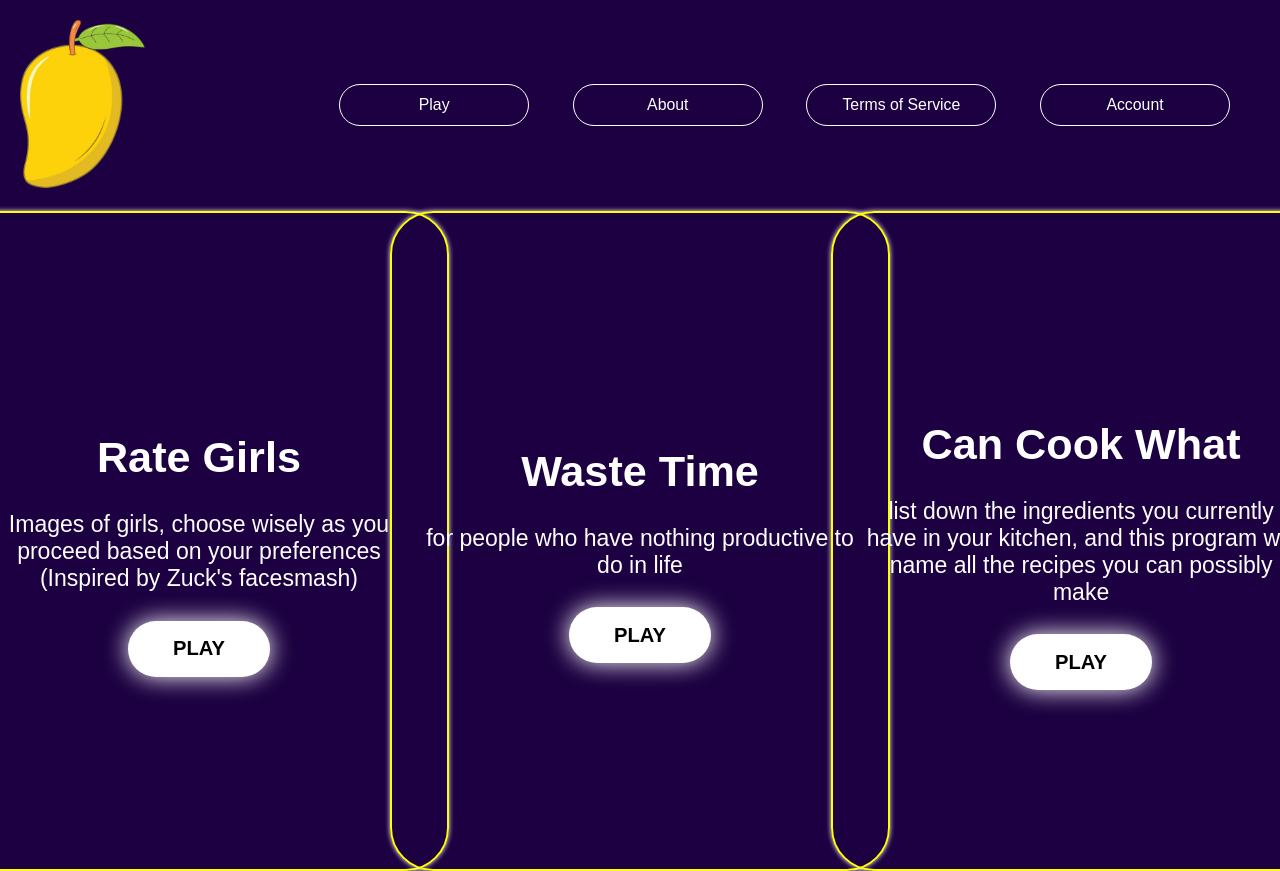
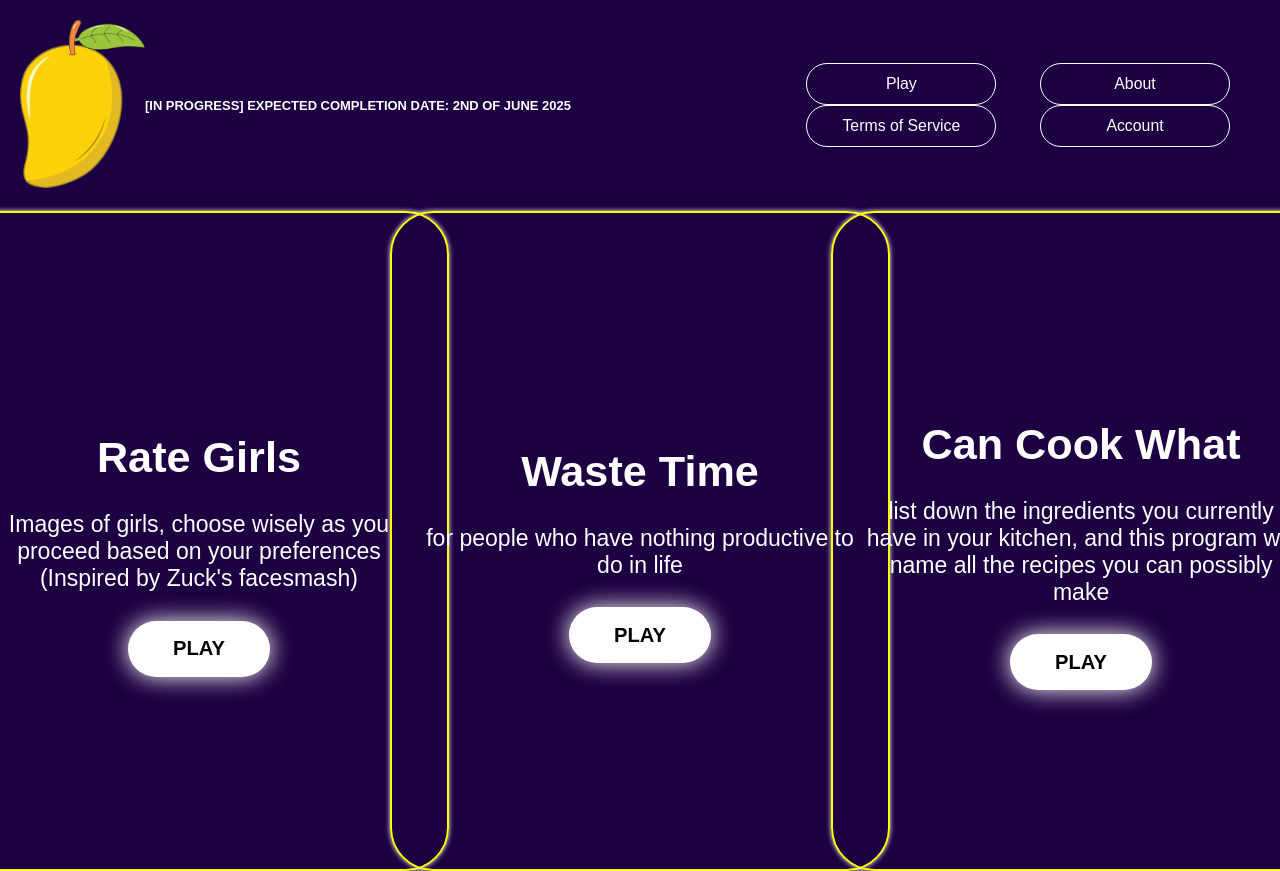
Before and after one commit to chaunsareal/Chaunsa-Interactive-Site-, a plain HTML site: page index.html in a window 1280 px wide. Shown: the top 871 px of the page. Drawn offline with Linux system fonts and the light colour scheme.

Commit message:
index.html

```diff
--- a/index.html
+++ b/index.html
@@ -13,6 +13,7 @@
             <div class="logo">
                 <img src="Logo.png" width="125px">
             </div>
+            <h3>[IN PROGRESS] EXPECTED COMPLETION DATE: 2ND OF JUNE 2025</h3>
             <nav>
                 <ul>
                     <li><a href="">Play</a></li>
```
